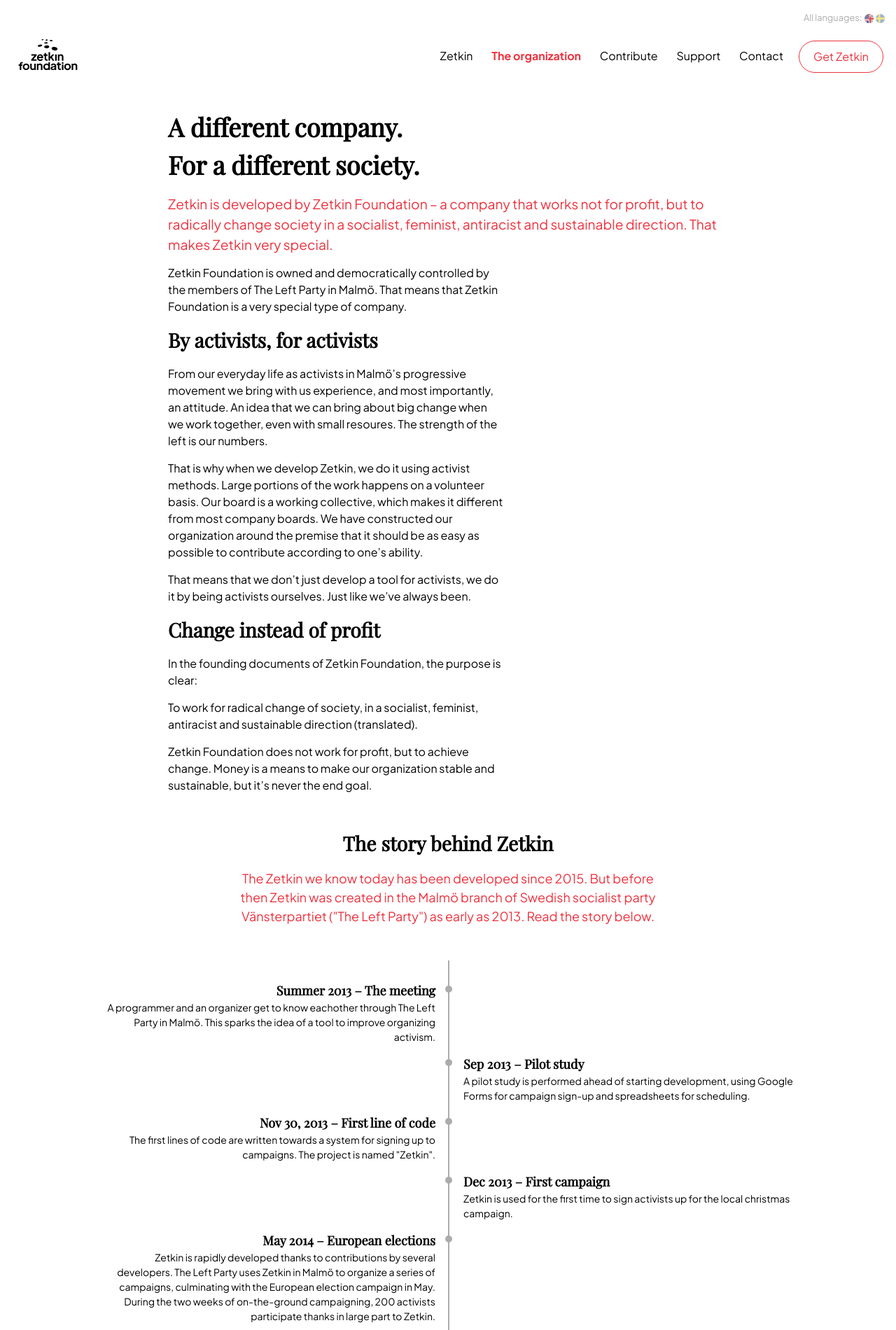
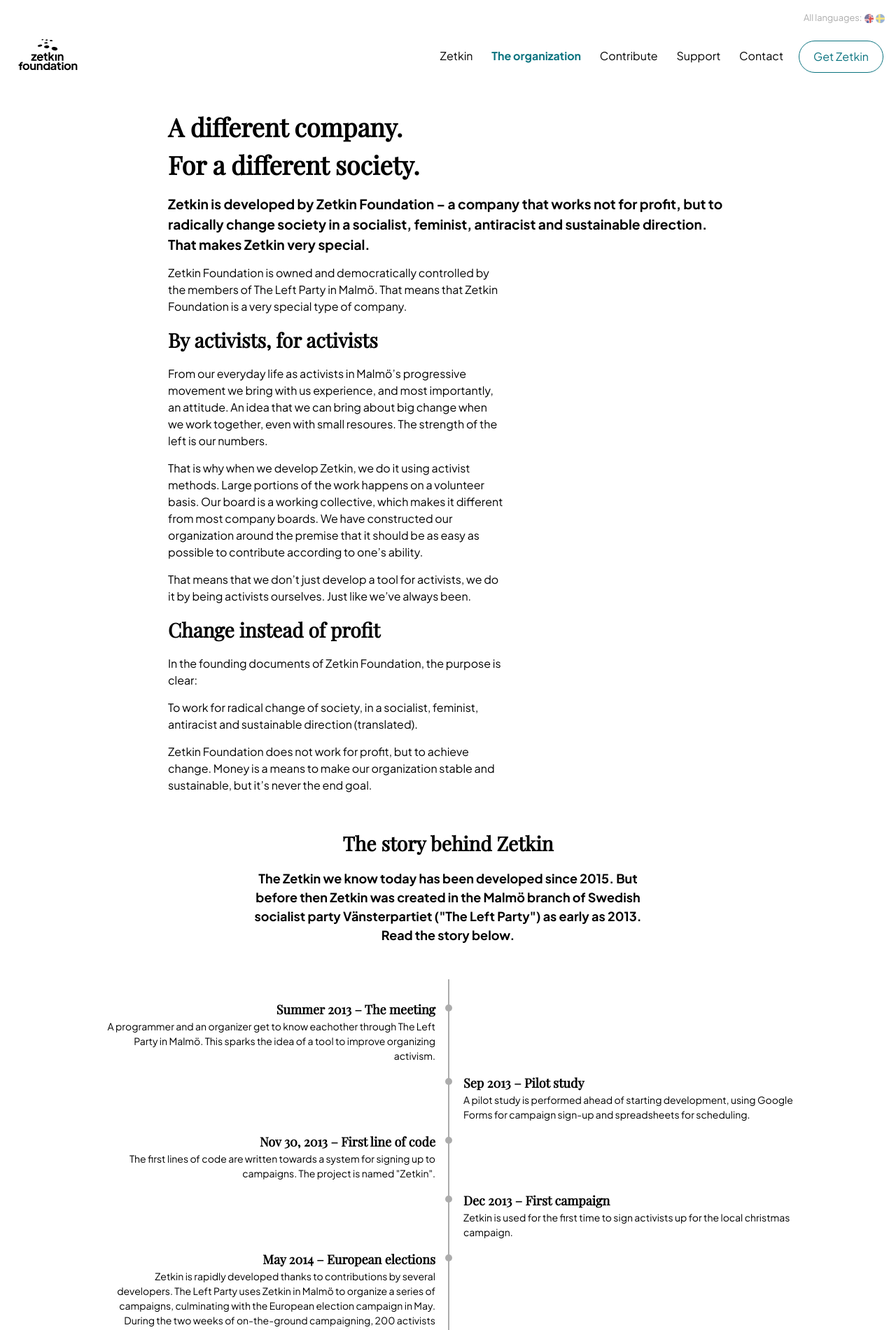
Before and after one commit to zetkin/zetkin.org, a Jekyll site: the page built from en/foundation.md, in a window 1280 px wide. Shown: the top 1900 px of the page at 70% size. Built offline with Jekyll 4.4.1, drawn with Linux system fonts in a browser that asks for light colours.

Commit message:
Tweak colors and typography

```diff
--- a/_sass/_base.scss
+++ b/_sass/_base.scss
@@ -111,10 +111,10 @@
     border-radius: 3em;
     background: radial-gradient(
         circle at 50% 50%,
-        $c-brand-main-pink,
-        $c-brand-main-orange);
+        #0a7364 30%,
+        #1e0032 300%);
 
     &:hover {
-        background: $c-brand-main;
+        background: #0a7364;
     }
 }
--- a/_sass/_blocks.scss
+++ b/_sass/_blocks.scss
@@ -177,7 +177,7 @@
     .intro {
         .kicker {
             font-size: 18px;
-            color: $c-brand-main;
+            font-family: 'sans-bold';
         }
     }
 
--- a/_sass/_header.scss
+++ b/_sass/_header.scss
@@ -2,9 +2,8 @@
     padding: 3em;
     margin: 0 0 20px;
     background-color: $c-brand-comp-light;
-    background-image: linear-gradient(
-        $c-brand-comp-light 0,
-        $c-brand-comp-dark 100%);
+    background-image: linear-gradient($c-brand-comp-light 0,
+            $c-brand-comp-dark 100%);
 
     color: white;
 
@@ -153,10 +152,9 @@
                     margin-left: 10px;
 
                     &:hover {
-                        background: radial-gradient(
-                            circle at 50% 50%,
-                            $c-brand-main-pink,
-                            $c-brand-main-orange);
+                        background: radial-gradient(circle at 50% 50%,
+                                #0a7364 30%,
+                                #1e0032 300%);
 
                         a {
                             color: white;
--- a/_sass/_main.scss
+++ b/_sass/_main.scss
@@ -7,7 +7,7 @@
     }
 
     .kicker {
-        color: $c-brand-main;
+        font-family: 'sans-bold';
     }
 
     figure {
--- a/_sass/_variables.scss
+++ b/_sass/_variables.scss
@@ -28,7 +28,7 @@
 $text-color:        black;
 
 /* Colors */
-$c-brand-main: #ee323e;
+$c-brand-main: #0a737f;
 $c-brand-main-pink: #ed1c55;
 $c-brand-main-orange: #ef4123;
 
```
